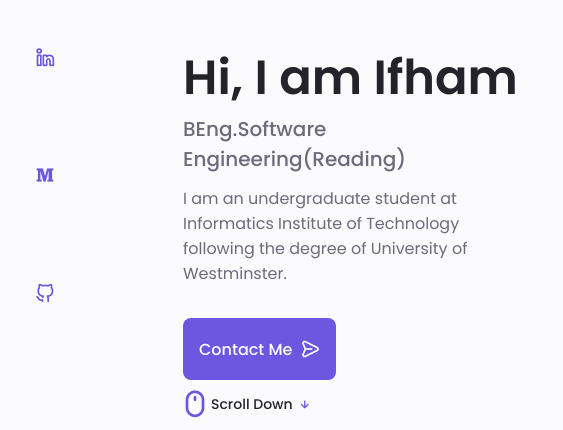
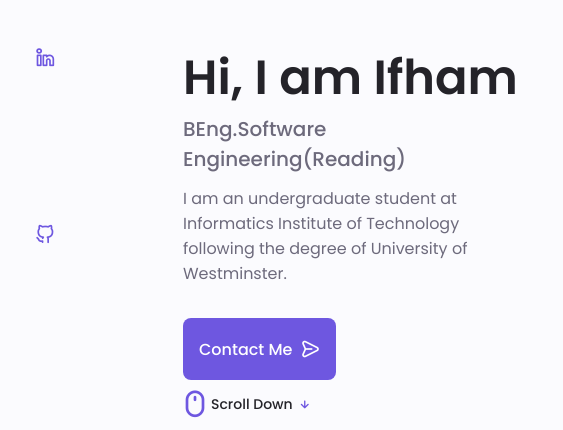
Before and after one commit to ifham21/ifham21.github.io, a plain HTML site: page index.html in a window 1280 px wide. Shown: the part 198-628 px from the top of the page, 125-688 px from the left. Drawn offline with nearby package versions, Linux system fonts and the light colour scheme.

Commit message:
Update index.html

```diff
--- a/index.html
+++ b/index.html
@@ -74,10 +74,10 @@
                             <a href="https://www.linkedin.com/in/abdullah-ifham-2554a11a5" target="_blank" class="home__social-icon">
                                 <i class="uil uil-linkedin-alt"></i>
                             </a>
-                            <a href="" target="_blank" class="home__social-icon">
+<!--                             <a href="" target="_blank" class="home__social-icon">
                                 <i class="uil uil-medium-m"></i>
-                            </a>
-                            <a href="https://github.com/ifham212" target="_blank" class="home__social-icon">
+                            </a> -->
+                            <a href="https://github.com/ifham21" target="_blank" class="home__social-icon">
                                 <i class="uil uil-github-alt"></i>
                             </a>
                         </div>
```
